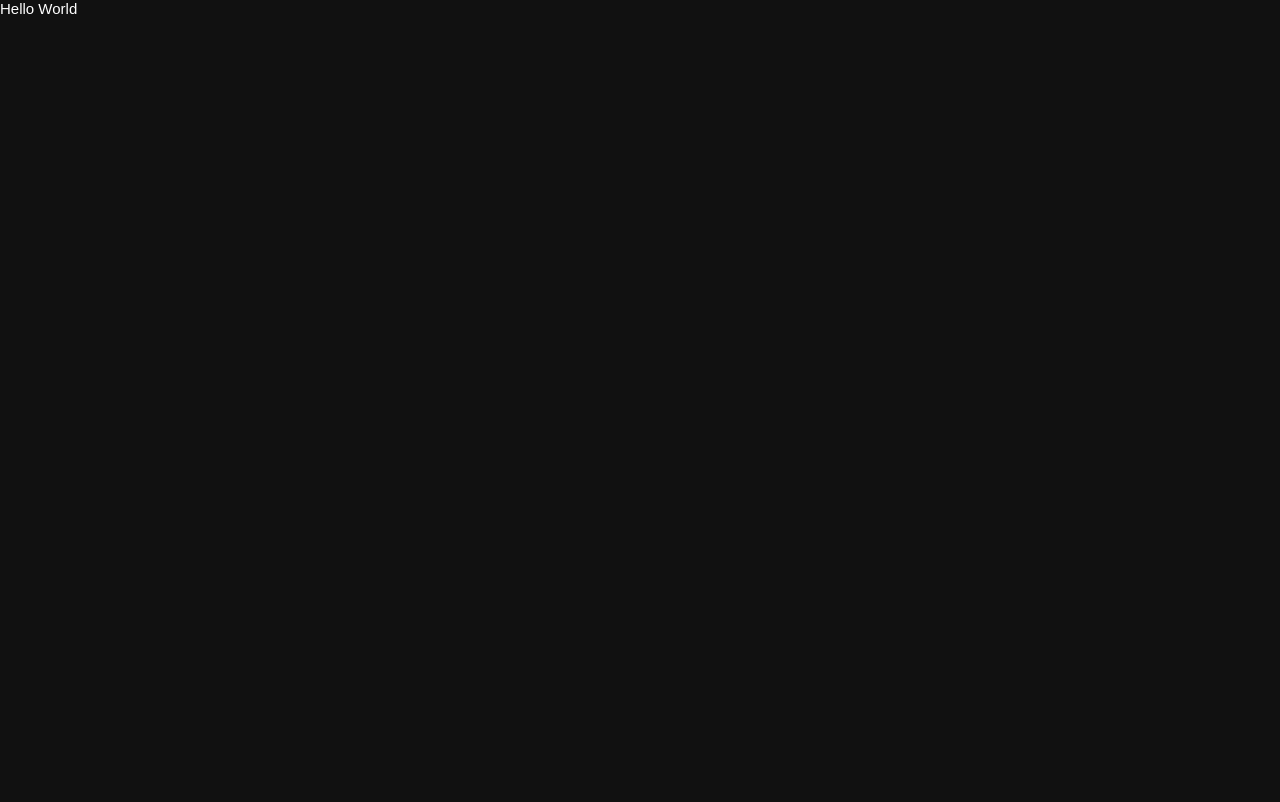
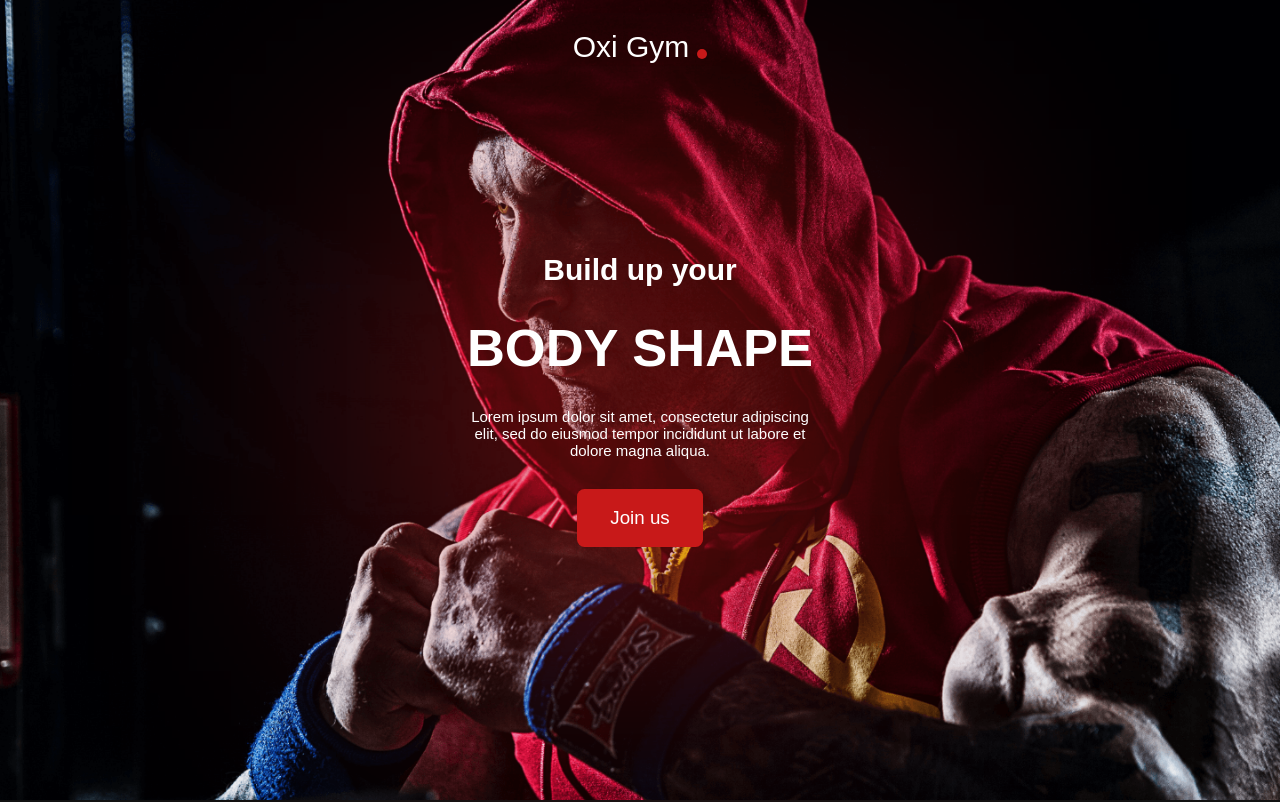
Before and after one commit to rezakelidari/oxi-gym, a React (Create React App) app: page / in a window 1280 px wide. Shown: the top 802 px of the page. Built offline with nearby package versions, Linux system fonts and the light colour scheme.

Commit message:
Adding Navbar and Home and NotFound to App

```diff
--- a/src/App.js
+++ b/src/App.js
@@ -1,7 +1,21 @@
 import React from "react";
+import { BrowserRouter, Routes, Route } from "react-router-dom";
+import Navbar from "./components/Navbar";
+import Home from "./pages/Home";
+import NotFound from "./pages/NotFound";
 
 function App() {
-  return <div className="App">Hello World</div>;
+  return (
+    <div className="appMain">
+      <BrowserRouter>
+        <Navbar />
+        <Routes>
+          <Route path="/" element={<Home />} />
+          <Route path="*" element={<NotFound />} />
+        </Routes>
+      </BrowserRouter>
+    </div>
+  );
 }
 
 export default App;
```
